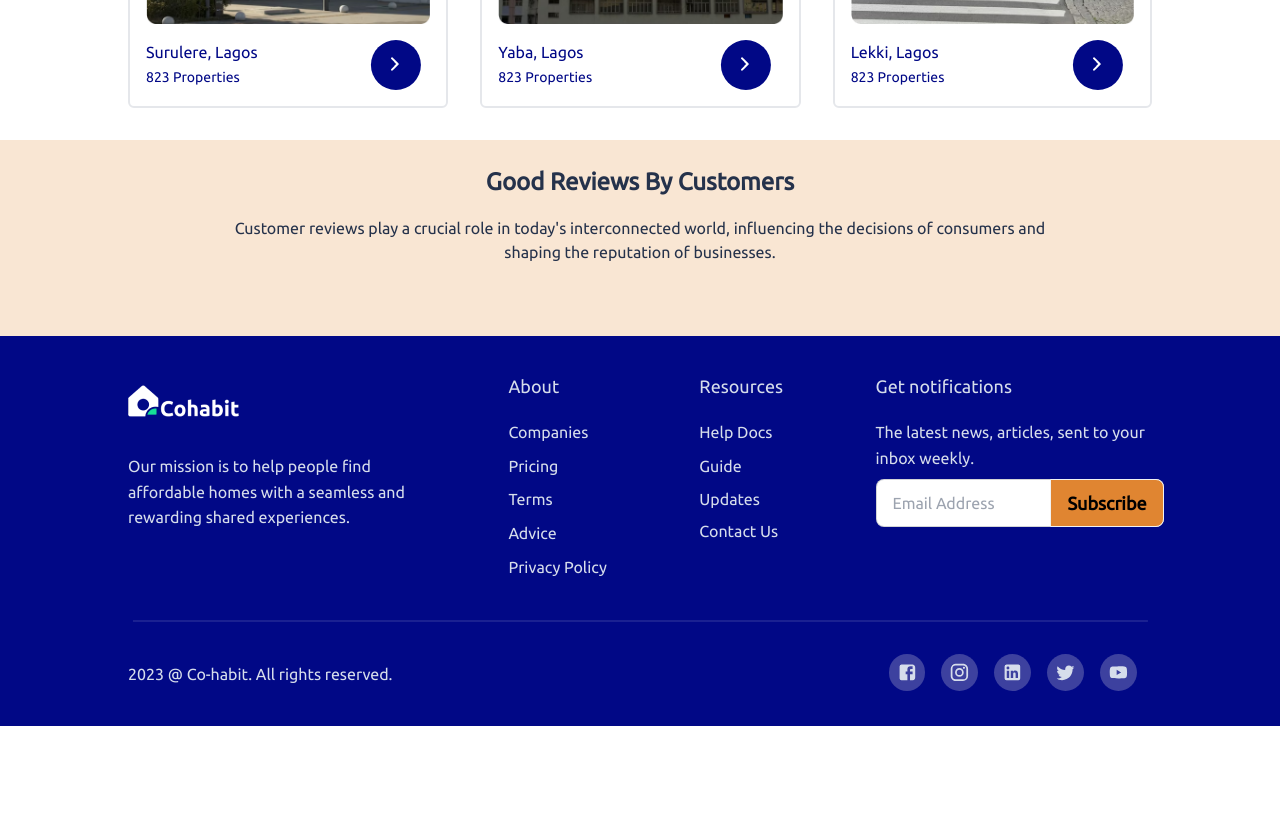
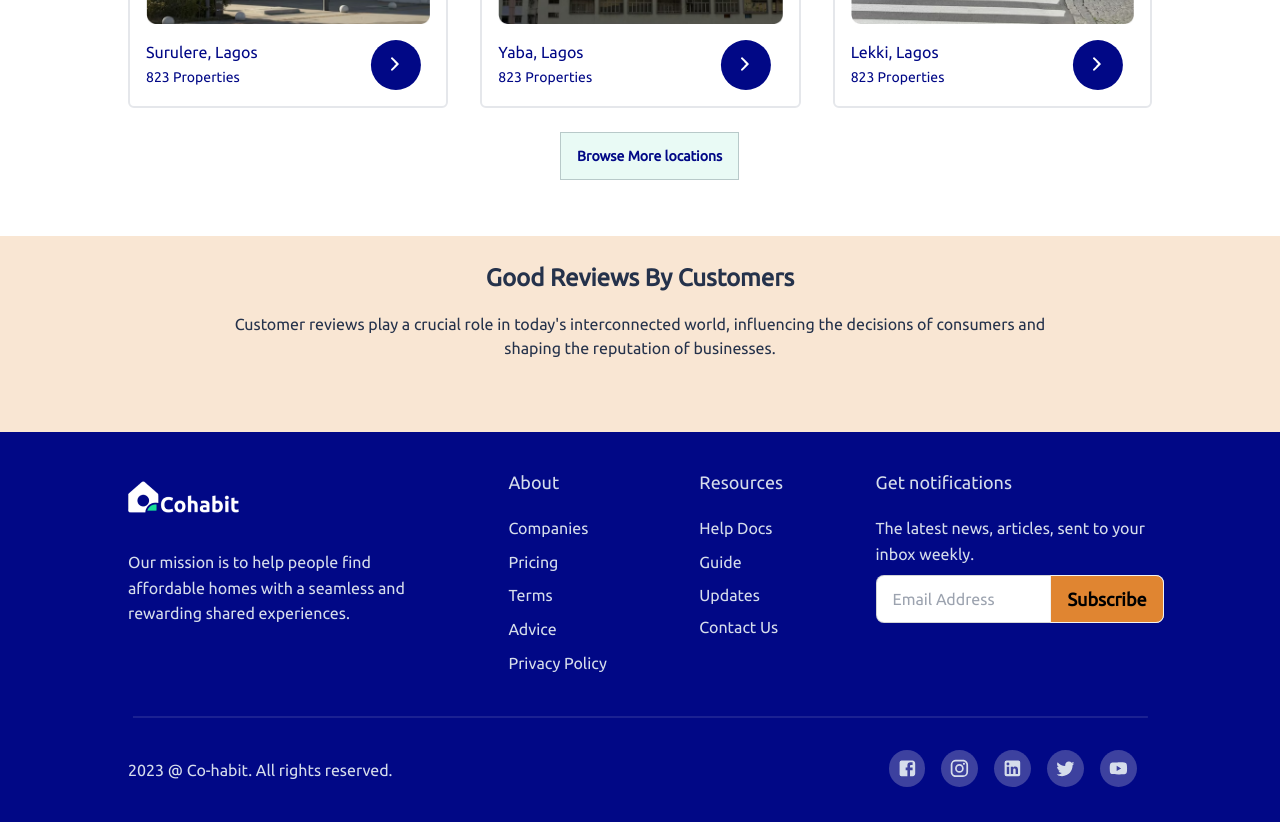
Before and after one commit to lazynerd-studios/Co-Habit-Landing, a React (Vite) app: page / in a window 1280 px wide. Shown: the part 2520-3342 px from the top of the page. Before the commit the page ends 3246 px from the top, so only its background shows below. Built offline with nearby package versions, Linux system fonts and the light colour scheme.

Commit message:
Update Home.jsx

```diff
--- a/src/Components/Home/Home.jsx
+++ b/src/Components/Home/Home.jsx
@@ -447,8 +447,12 @@ const Home = () => {
                   </span>
                 </div>
               </div>
+            </div>
 
-            </div>
+            <button
+              className="btn my-6 normal-case laptop:ml-[27rem] mx-[5rem] text-[#010886] font-bold leading-[1.8rem] rounded-none border border-[#B8C9C9] bg-[#e7faf4e5] hover:bg-[#E7FAF4] hover:border">
+              Browse More locations
+            </button>
 
           </div>
         </div>
```
